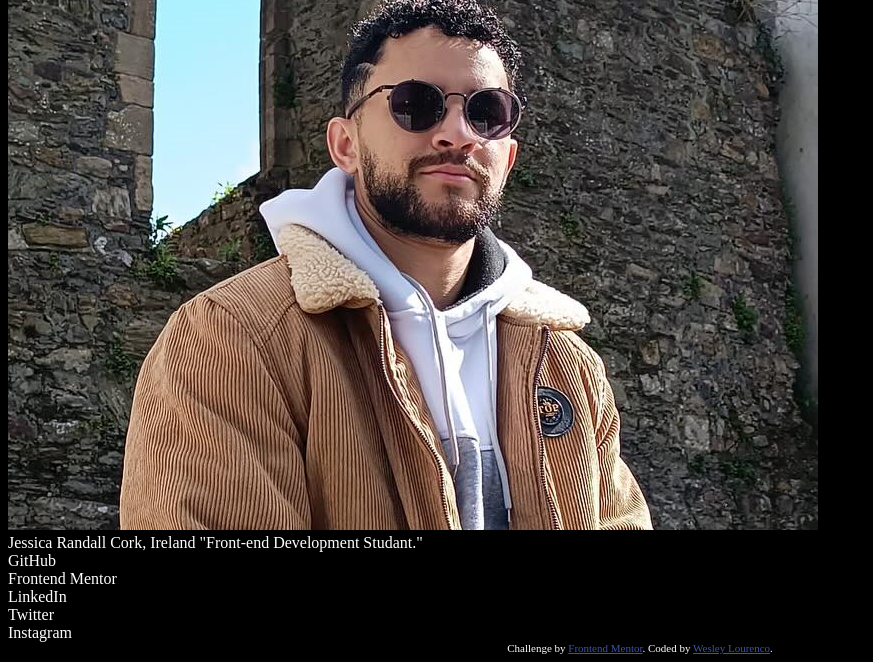
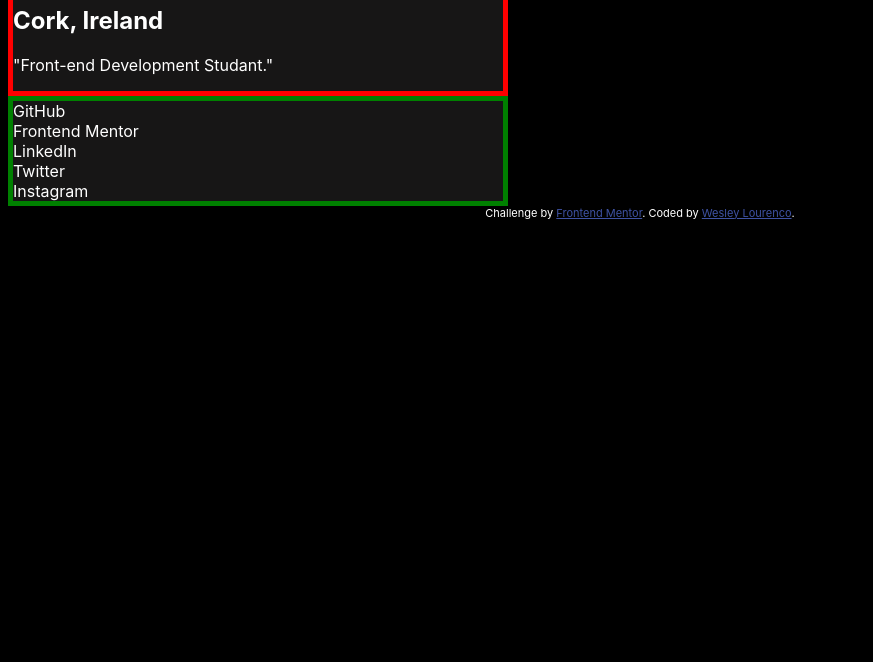
Before and after one commit to WexxLourenco/social-links-profile, a plain HTML site: page index.html in a window 1280 px wide. Shown: the part 233-895 px from the top of the page, without its empty margins (0-873 px from the left). After the commit the page ends 800 px from the top, so only its background shows below. Drawn offline with Linux system fonts and the light colour scheme.

Commit message:
font added

```diff
--- a/index.css
+++ b/index.css
@@ -1,4 +1,26 @@
 body {
     background-color: black;
     color: white;
+    font-family: "Inter", sans-serif;
+    font-optical-sizing: auto;
+    font-size: 16px;
 }
+
+.container {
+    align-items: center;
+    max-width: 500px;
+    display: block;
+    background-color: rgb(23, 22, 22);
+}
+
+img {
+    width: 150px;
+    border-radius: 50%;
+}
+
+.top {
+    border: 5px solid red;
+}
+.menu {
+    border: 5px solid green;
+}
--- a/index.html
+++ b/index.html
@@ -20,22 +20,22 @@
       <img src="assets/images/profile.png" alt="profile_image">
     </div>
     <div class="top">
-      Jessica Randall
-      Cork, Ireland
-      "Front-end Development Studant."
+      <h1>Wesley Lourenco</h1>
+      <h2>Cork, Ireland </h2>
+      <p>"Front-end Development Studant."</p>
     </div>
 
     <div class="menu">
-      <section>GitHub</section>
-      <section>Frontend Mentor</section>
-      <section>LinkedIn</section>
-      <section>Twitter</section>
-      <section>Instagram</section>
+      <section class="1">GitHub</section>
+      <section class="2">Frontend Mentor</section>
+      <section class="3">LinkedIn</section>
+      <section class="4">Twitter</section>
+      <section class="5">Instagram</section>
     </div>
-    <div class="attribution">
-      Challenge by <a href="https://www.frontendmentor.io?ref=challenge" target="_blank">Frontend Mentor</a>.
-      Coded by <a href="#">Wesley Lourenco</a>.
-    </div>
+  </div>
+  <div class="attribution">
+    Challenge by <a href="https://www.frontendmentor.io?ref=challenge" target="_blank">Frontend Mentor</a>.
+    Coded by <a href="#">Wesley Lourenco</a>.
   </div>
 </body>
 </html>
```
